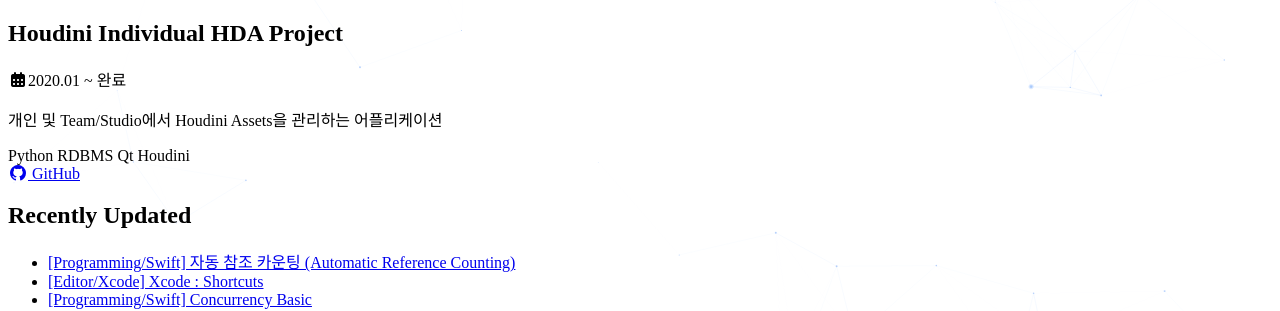
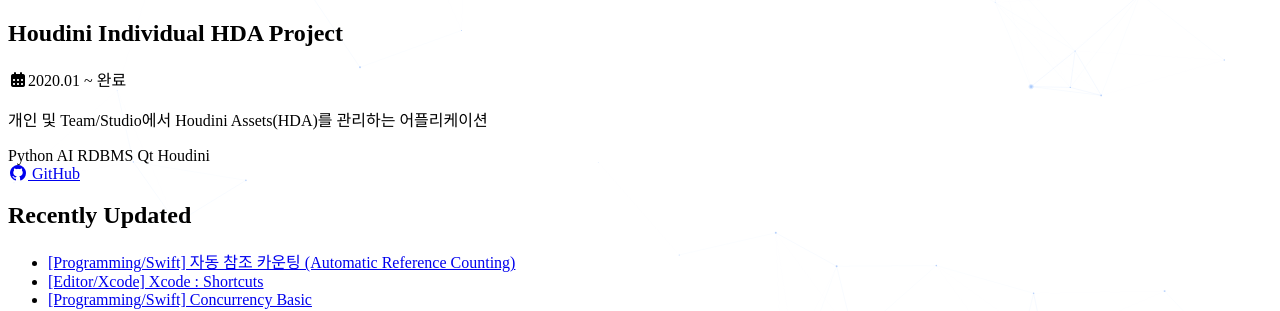
Before and after one commit to seongcheoljeon/seongcheoljeon.github.io, a Jekyll site: the page built from _tabs/projects.md, in a window 1280 px wide and 900 px high, scrolled down 1332 px. Shown: the part 148-459 px from the top of the window. Built offline with Jekyll 4.4.1, drawn with Linux system fonts in a browser that asks for light colours; cached includes are drawn as plain includes; nearby versions of some CDN libraries; comment, search, counter and statistics services are not loaded.

Commit message:
fix: change text

```diff
--- a/_tabs/projects.md
+++ b/_tabs/projects.md
@@ -44,10 +44,11 @@
       <i class="fas fa-calendar-alt fa-fw"></i>2020.01 ~ 완료
     </p>
     <p class="project-desc">
-      개인 및 Team/Studio에서 Houdini Assets을 관리하는 어플리케이션
+      개인 및 Team/Studio에서 Houdini Assets(HDA)를 관리하는 어플리케이션
     </p>
     <div class="project-stack">
       <span class="stack-badge">Python</span>
+      <span class="stack-badge">AI</span>
       <span class="stack-badge">RDBMS</span>
       <span class="stack-badge">Qt</span>
       <span class="stack-badge">Houdini</span>
```
